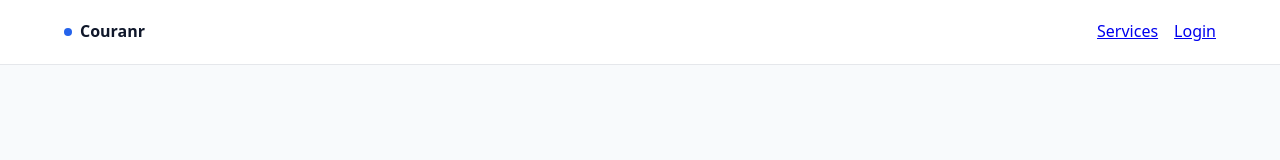
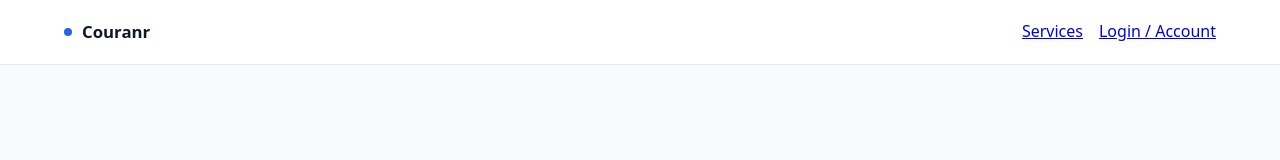
Before and after one commit to kkoly10/couranr-os, a Next.js app: page / in a window 1280 px wide. Shown: the top 160 px of the page. Built offline with nearby package versions, Linux system fonts and the light colour scheme.

Commit message:
Update Header.tsx

```diff
--- a/components/Header.tsx
+++ b/components/Header.tsx
@@ -3,15 +3,32 @@ import Link from "next/link";
 export default function Header() {
   return (
     <header style={{ background: "white", borderBottom: "1px solid #e5e7eb" }}>
-      <div className="container" style={{ height: 64, display: "flex", alignItems: "center", justifyContent: "space-between" }}>
-        <div style={{ display: "flex", alignItems: "center", gap: 8 }}>
-          <span style={{ width: 8, height: 8, background: "#2563eb", borderRadius: "50%" }} />
-          <strong>Couranr</strong>
+      <div
+        className="container"
+        style={{
+          height: 64,
+          display: "flex",
+          alignItems: "center",
+          justifyContent: "space-between"
+        }}
+      >
+        {/* BRAND */}
+        <div style={{ display: "flex", alignItems: "center", gap: 10 }}>
+          <span
+            style={{
+              width: 8,
+              height: 8,
+              background: "#2563eb",
+              borderRadius: "50%"
+            }}
+          />
+          <strong style={{ fontSize: "1.05rem" }}>Couranr</strong>
         </div>
 
+        {/* NAV */}
         <nav style={{ display: "flex", gap: 16 }}>
           <Link href="/#services">Services</Link>
-          <Link href="/login">Login</Link>
+          <Link href="/login">Login / Account</Link>
         </nav>
       </div>
     </header>
```
